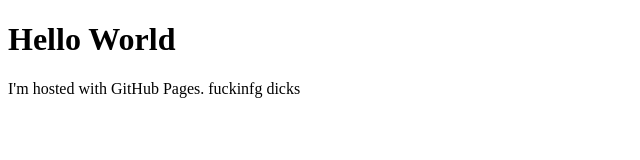
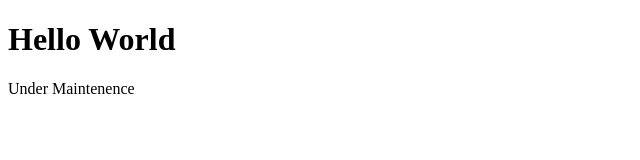
Before and after one commit to Vector45555/Vector45555.github.io, a plain HTML site: page index.html in a window 1280 px wide. Shown: the whole page, without its empty margins (0-640 px from the left). Drawn offline with Linux system fonts and the light colour scheme.

Commit message:
Update index.html

```diff
--- a/index.html
+++ b/index.html
@@ -2,6 +2,6 @@
 <html>
 <body>
 <h1>Hello World</h1>
-<p>I'm hosted with GitHub Pages. fuckinfg dicks</p>
+<p>Under Maintenence</p>
 </body>
 </html>
```
